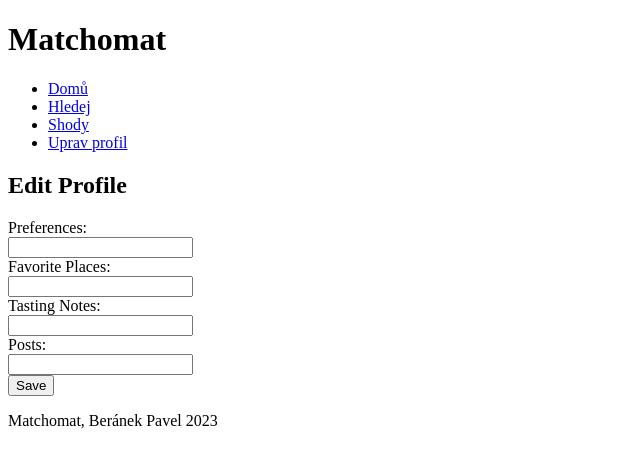
After one commit to krippsen/AlcoholSite, a Flask app: template code/templates/edit_profile.html in a window 1280 px wide. The commit adds this page. Shown: the top 468 px of the page, without its empty margins (0-640 px from the left). Run offline with Flask 3, Linux system fonts and the light colour scheme; the template is opened without the code that fills it, so the values that code supplies are empty.

Commit message:
edit user profile

```diff
--- a/code/app.py
+++ b/code/app.py
@@ -11,23 +11,49 @@ logged_user = "Pepa"
 def mock_data(graph):
     tx = graph.begin()
 
-    graph.run("MATCH (n) -[r] -> () delete n, r")
-    graph.run("MATCH (n) delete n")
+    graph.run("MATCH (n) -[r] -> () DELETE n, r")
+    graph.run("MATCH (n) DELETE n")
 
-    pepa = Node("Person", name="Pepa", age=34, hobbies=["programming", "running"])
-    jana = Node("Person", name="Jana", age=30, hobbies=["cats", "running"])
-    michal = Node("Person", name="Michal", age=38, hobbies=["partying", "cats"])
-    alena = Node("Person", name="Alena", age=32, hobbies=["kids", "cats"])
-    richard = Node("Person", name="Richard", age=33, hobbies=["partying", "cats"])
+    pepa = Node("Person", name="Pepa", age=34, hobbies=["programming", "running"],
+                preferences=["Beer", "Whiskey"],
+                favorite_places=["Bar A", "Pub B"],
+                tasting_notes=["Loved the IPA at Bar A"],
+                posts=["Enjoyed the new stout!"])
+
+    jana = Node("Person", name="Jana", age=30, hobbies=["cats", "running"],
+                preferences=["Wine", "Gin"],
+                favorite_places=["Wine House"],
+                tasting_notes=["Excellent Merlot at Wine House"],
+                posts=["Had a lovely evening!"])
+
+    michal = Node("Person", name="Michal", age=38, hobbies=["partying", "cats"],
+                  preferences=["Vodka"],
+                  favorite_places=["Club X"],
+                  tasting_notes=["Great cocktails at Club X"],
+                  posts=["What a night!"])
+
+    alena = Node("Person", name="Alena", age=32, hobbies=["kids", "cats"],
+                 preferences=["Non-alcoholic"],
+                 favorite_places=["Cafe Z"],
+                 tasting_notes=["Delicious mocktails at Cafe Z"],
+                 posts=["Family time is the best."])
+
+    richard = Node("Person", name="Richard", age=33, hobbies=["partying", "cats"],
+                   preferences=["Tequila"],
+                   favorite_places=["Bar Y"],
+                   tasting_notes=["Strong shots at Bar Y"],
+                   posts=["Party never stops!"])
+
     users = [pepa, jana, michal, alena, richard]
 
-    pepovi_se_libi_jana = Relationship(pepa, "LIKES", jana)
-    jane_se_libi_pepa = Relationship(jana, "LIKES", pepa)
-    michalovi_se_libi_alena = Relationship(michal, "LIKES", alena)
-    alene_se_nelibi_michal = Relationship(alena, "DISLIKES", michal)
-    alene_se_libi_pepa = Relationship(alena, "LIKES", pepa)
-    richardovi_se_libi_alena = Relationship(richard, "LIKES", alena)
-    relationships = [pepovi_se_libi_jana, jane_se_libi_pepa, michalovi_se_libi_alena, alene_se_nelibi_michal, alene_se_libi_pepa, richardovi_se_libi_alena]
+    relationships = [
+        Relationship(pepa, "LIKES", jana),
+        Relationship(jana, "LIKES", pepa),
+        Relationship(michal, "LIKES", alena),
+        Relationship(alena, "DISLIKES", michal),
+        Relationship(alena, "LIKES", pepa),
+        Relationship(richard, "LIKES", alena)
+    ]
 
     for user in users:
         graph.create(user)
@@ -47,7 +73,9 @@ def get_logged_user_profile(graph, username):
     return graph.run(f"""
         MATCH (user:Person)
         WHERE user.name = '{username}'
-        RETURN user.name, user.age, user.hobbies
+        RETURN user.name, user.age, user.hobbies,
+               user.preferences, user.favorite_places,
+               user.tasting_notes, user.posts
     """).data()[0]
 
 
@@ -113,6 +141,27 @@ def search():
         return redirect("/search")
 
 
+@app.route("/profile/edit", methods=["GET", "POST"])
+def edit_profile():
+    if request.method == "POST":
+        preferences = request.form.getlist("preferences")
+        favorite_places = request.form.getlist("favorite_places")
+        tasting_notes = request.form.getlist("tasting_notes")
+        posts = request.form.getlist("posts")
+        graph.run(f"""
+            MATCH (user:Person)
+            WHERE user.name = '{logged_user}'
+            SET user.preferences = {preferences},
+                user.favorite_places = {favorite_places},
+                user.tasting_notes = {tasting_notes},
+                user.posts = {posts}
+        """)
+        return redirect("/home")
+    else:
+        profile = get_logged_user_profile(graph, logged_user)
+        return render_template("edit_profile.html", profile=profile)
+
+
 if __name__ == "__main__":
     mock_data(graph)
     app.run(debug=True, host="0.0.0.0", port=5000)
--- /dev/null
+++ b/code/templates/edit_profile.html
@@ -0,0 +1,20 @@
+{% extends "template.html" %}
+
+{% block content %}
+<h2>Edit Profile</h2>
+<form action="/profile/edit" method="post">
+  <label for="preferences">Preferences:</label><br>
+  <input type="text" name="preferences" value="{{ profile.get('user.preferences')|join(', ') }}"><br>
+
+  <label for="favorite_places">Favorite Places:</label><br>
+  <input type="text" name="favorite_places" value="{{ profile.get('user.favorite_places')|join(', ') }}"><br>
+
+  <label for="tasting_notes">Tasting Notes:</label><br>
+  <input type="text" name="tasting_notes" value="{{ profile.get('user.tasting_notes')|join(', ') }}"><br>
+
+  <label for="posts">Posts:</label><br>
+  <input type="text" name="posts" value="{{ profile.get('user.posts')|join(', ') }}"><br>
+
+  <button type="submit">Save</button>
+</form>
+{% endblock %}
--- a/code/templates/template.html
+++ b/code/templates/template.html
@@ -14,6 +14,7 @@
             <li><a href="/home">Domů</a></li>
             <li><a href="/search">Hledej</a></li>
             <li><a href="/matches">Shody</a></li>
+            <li><a href="/profile/edit">Uprav profil</a></li>
         </ul>
     </nav>
     <main>
```
Also changed, not shown: code/templates/home.html (+30 -1 lines).
